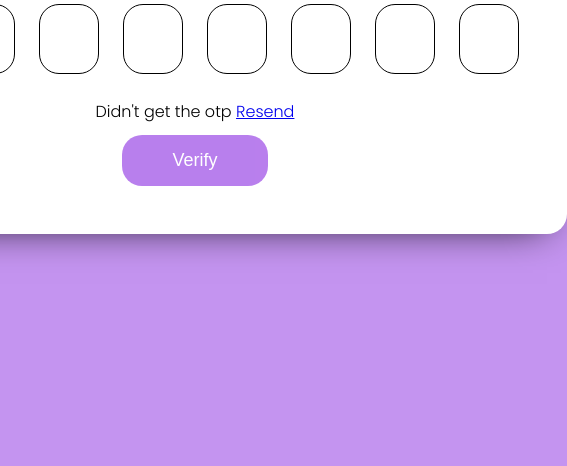
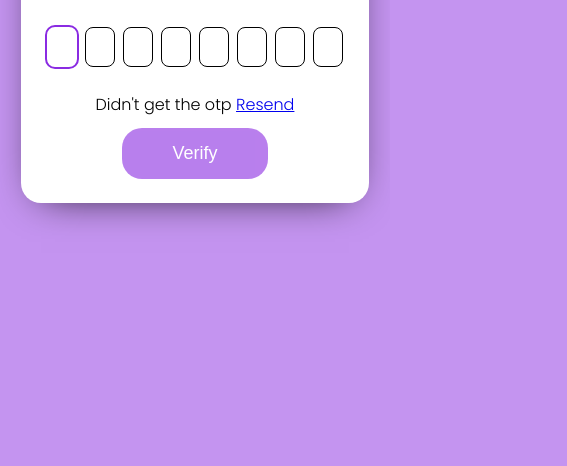
Before and after one commit to brancs/otp-form, a plain HTML site: page index.html in a window 390 px wide. Shown: the part 378-844 px from the top of the page, 567 px wide, since content can reach past the window. Drawn offline with Linux system fonts and the light colour scheme.

Commit message:
Add responsive

```diff
--- a/css/style.css
+++ b/css/style.css
@@ -70,3 +70,30 @@ body {
   opacity: .6;
   cursor: default;
 }
+
+@media screen and (max-width: 992px) {
+  .otp-card {
+    border-radius: 20px;
+    padding: 1.5rem;
+  }
+
+  .otp-card p {
+    max-width: 300px;
+  }
+
+  .otp-card-inputs {
+    margin: 30px 0;
+    display: grid;
+    grid-template-columns: repeat(8, auto);
+    gap: .5rem;
+    justify-content: center;
+  }
+
+  .otp-card-inputs input {
+    width: 30px;
+    height: 40px;
+    font-size: 35px;
+    text-align: center;
+    border-radius: 8px;
+  }
+}
```
